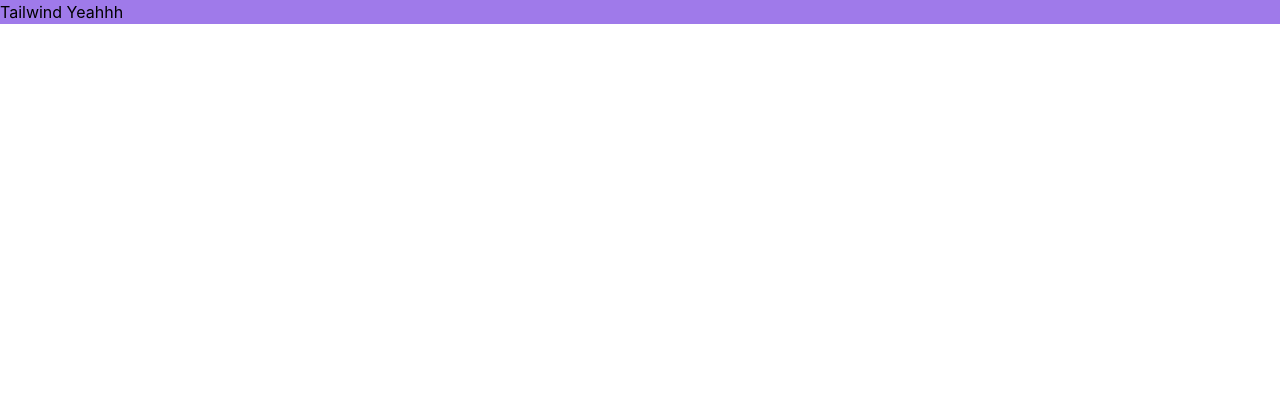
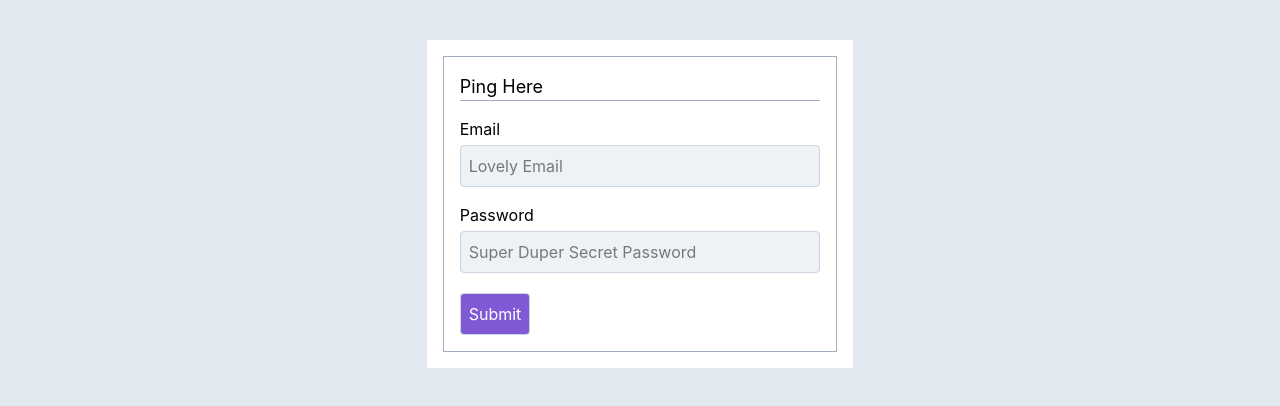
Before and after one commit to bitfumes/pinpong-authentication-react-front, a React (Create React App) app: page /login in a window 1280 px wide. Shown: the top 406 px of the page. Built offline with nearby package versions, Linux system fonts and the light colour scheme.

Commit message:
2.create login form with tailwindcss

```diff
--- a/package.json
+++ b/package.json
@@ -7,6 +7,7 @@
     "postcss-cli": "^6.1.2",
     "react": "^16.8.6",
     "react-dom": "^16.8.6",
+    "react-router-dom": "^5.0.1",
     "react-scripts": "3.0.1"
   },
   "scripts": {
--- a/src/App.js
+++ b/src/App.js
@@ -1,11 +1,15 @@
 import React from "react";
 import "./css/tailwind.css";
+import { BrowserRouter as Router, Route, Link } from "react-router-dom";
+import Login from "./Login";
 
 function App() {
   return (
-    <div>
-      <h1 className="bg-purple-500">Tailwind Yeahhh</h1>
-    </div>
+    <Router>
+      <div className="bg-gray-300 h-screen">
+        <Route path="/login" component={Login} />
+      </div>
+    </Router>
   );
 }
 
--- /dev/null
+++ b/src/Login.js
@@ -0,0 +1,29 @@
+import React, { Component } from "react";
+
+export default class Login extends Component {
+  render() {
+    return (
+      <div className="flex">
+        <div className="w-1/3" />
+        <div className="w-1/3 mt-10 p-4 bg-white">
+          <form className="border border-gray-500">
+            <div className="p-4">
+              <h1 className="text-lg border-b border-gray-500">Ping Here</h1>
+              <div className="mt-4">
+                <label>Email</label>
+                <input type="email" name="email" placeholder="Lovely Email" className="mt-1 p-2 bg-gray-200 rounded border border-gray-400 w-full" />
+              </div>
+              <div className="mt-4">
+                <label>Password</label>
+                <input type="password" name="password" placeholder="Super Duper Secret Password" className="mt-1 p-2 bg-gray-200 rounded border border-gray-400 w-full" />
+              </div>
+              <div className="mt-4">
+                <input type="submit" className="mt-1 p-2 border border-gray-400 rounded cursor-pointer bg-purple-600 text-white" />
+              </div>
+            </div>
+          </form>
+        </div>
+      </div>
+    );
+  }
+}
```
Also changed, not shown: 1 other file (tests, documents, lock files or other folders).
